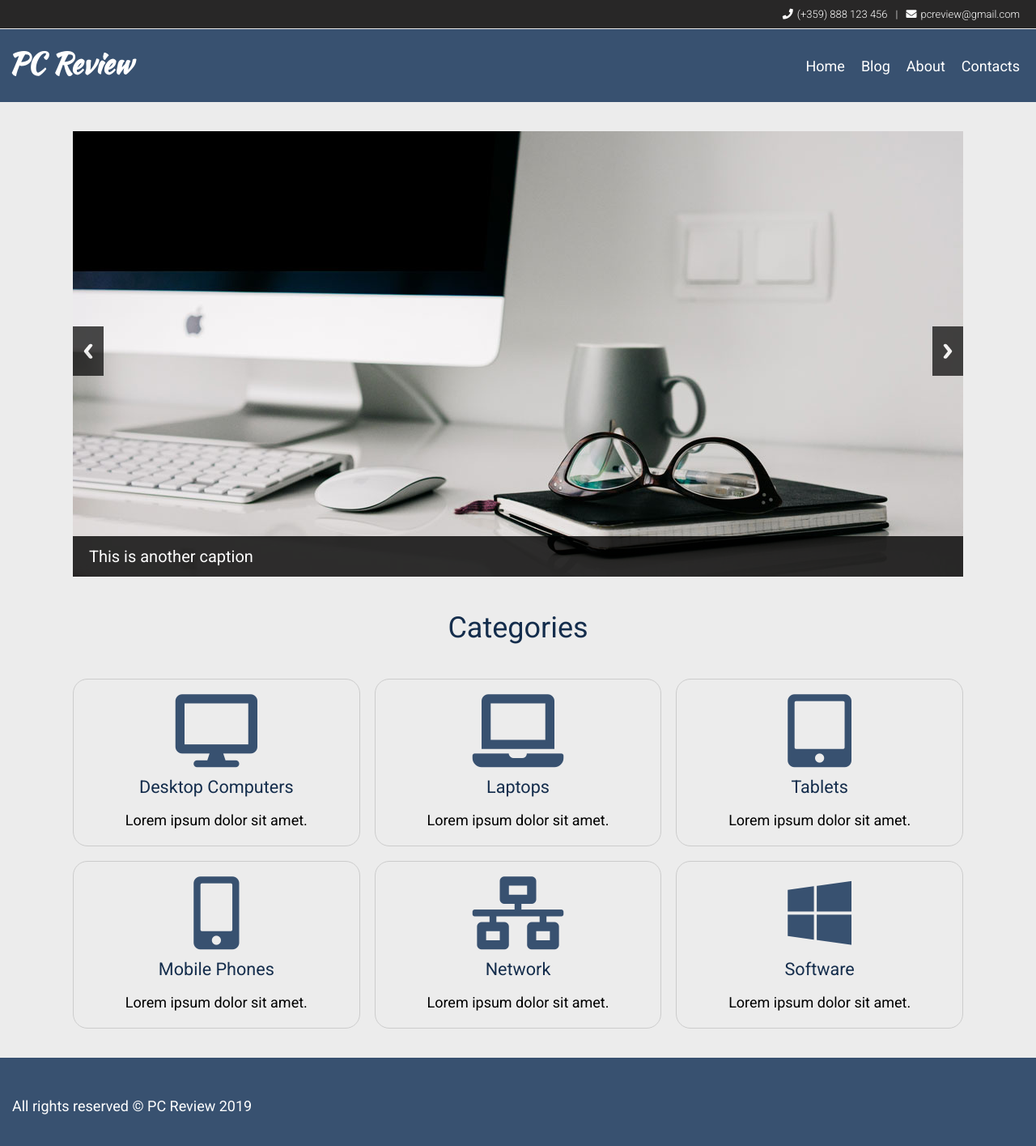
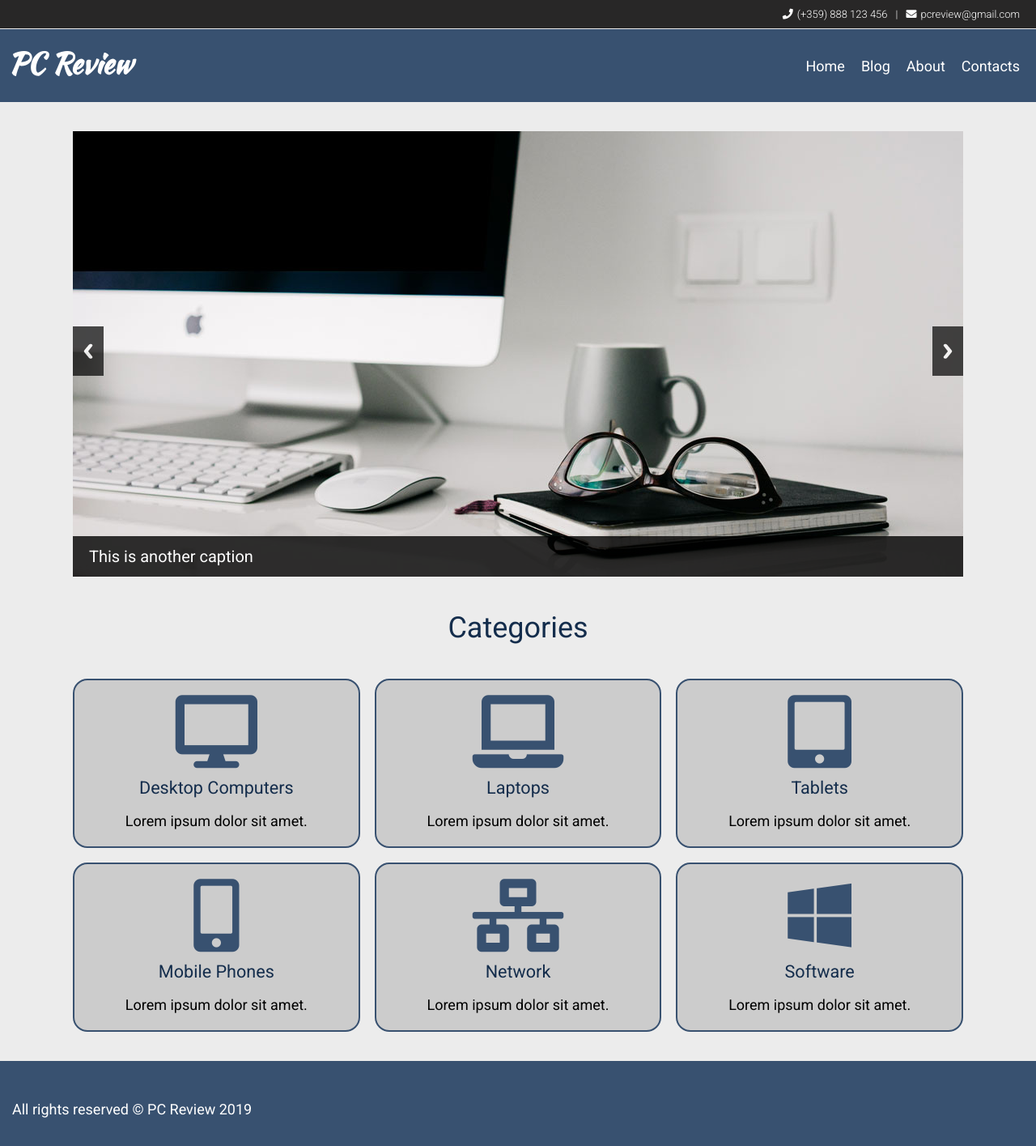
Before and after one commit to chrisbg69/chrisbg69.github.io, a Jekyll site: the page built from index.html, in a window 1280 px wide. Shown: the whole page at 81% size. Built offline with Jekyll 4.4.1, drawn with Linux system fonts in a browser that asks for light colours; nearby versions of some CDN libraries.

Commit message:
Update Categories

```diff
--- a/assets/css/grid.css
+++ b/assets/css/grid.css
@@ -11,12 +11,13 @@
         "grid-block grid-block grid-block";
     grid-gap: 1em;
     margin-bottom: 2em;
+
 }
 
 .grid-block {
     display: grid;
-
-    border: 1px solid #cccccc;
+    background-color: #cccccc;
+    border: 2px solid #385170;
     border-radius: 1em;
 
 }
```
Also changed, not shown: 2 other files.
